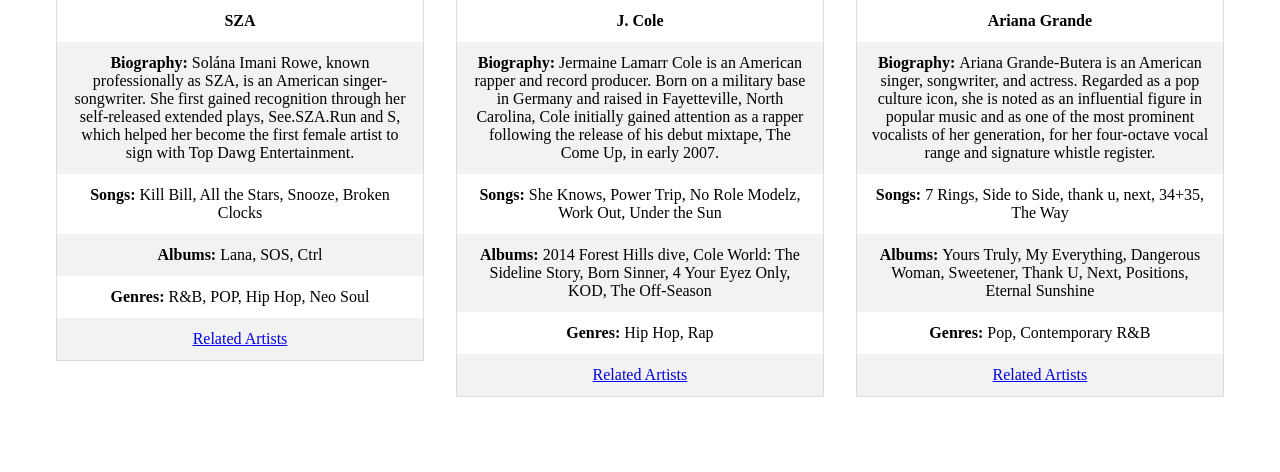
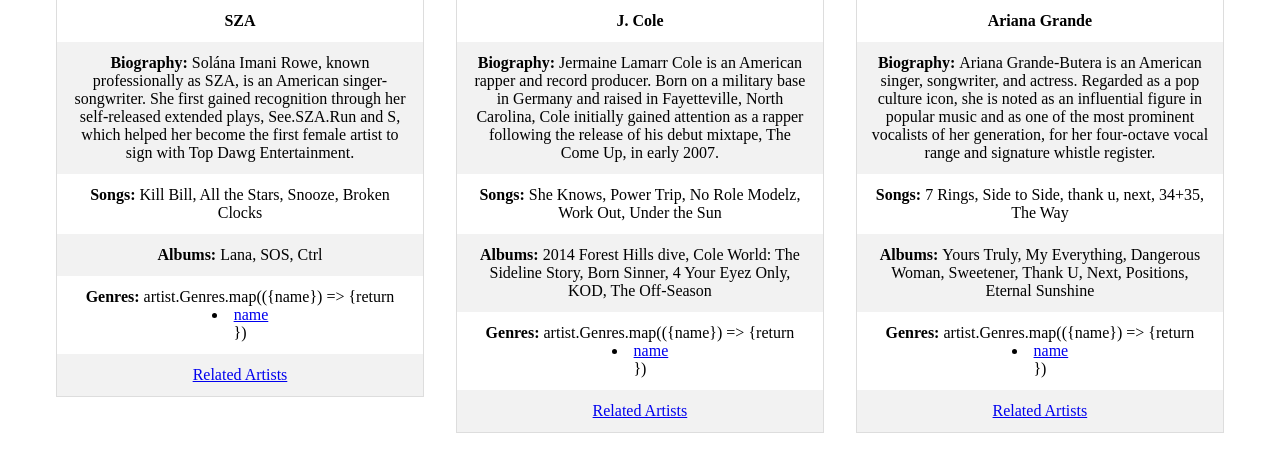
Before and after one commit to Magret7/Music-Recommendations, a Flask app: page / in a window 1280 px wide. Shown: the part 97-569 px from the top of the page. Run offline with Flask 3, Linux system fonts and the light colour scheme.

Commit message:
start implementing links

```diff
--- a/main.py
+++ b/main.py
@@ -11,7 +11,7 @@ artists = [{'name': 'SZA', 'Biography': 'Solána Imani Rowe, known professionall
 
 # Main Componets: name, info, related_Artists, & related_Albums
 genres = [{'name': 'R&B', 'info': 'Rhythm and blues, frequently abbreviated as R&B or R''n''B, is a genre of popular music that originated within African-American communities in the 1940s. The term was originally used by record companies to describe recordings marketed predominantly to African Americans, at a time when "rocking, jazz based music ... [with a] heavy, insistent beat" was becoming more popular', 'related_Artists': ['Usher', 'Byeoncé', 'The Weeked', 'SZA', 'Brent Faiyaz'], 'related_Albums': ['Jaguar II', 'Gemini Rights', 'SOS', 'Channel Orange', 'Confessions']}, \
-          {'name': 'POP', 'info': 'Pop music is an abbreviation of the word "popular". Its a contemporary form of music that appeals to a very wide audience. It often includes a danceable tempo, easy to remember lyrics, and simple notation. Pop music is commonly found on mainstream radio stations and across a range of countries and cultures.', 'related_Artists': ['Ariana Grande', 'Lady Gaga', 'Harry Styles', 'Katy Perry', 'Miley Cyrus'], 'related_Albums': ['Thriller', 'GUTS', 'Teenage Dream', 'Barbie the Album', 'Midnights', 'Lover']}, \
+          {'name': 'Pop', 'info': 'Pop music is an abbreviation of the word "popular". Its a contemporary form of music that appeals to a very wide audience. It often includes a danceable tempo, easy to remember lyrics, and simple notation. Pop music is commonly found on mainstream radio stations and across a range of countries and cultures.', 'related_Artists': ['Ariana Grande', 'Lady Gaga', 'Harry Styles', 'Katy Perry', 'Miley Cyrus'], 'related_Albums': ['Thriller', 'GUTS', 'Teenage Dream', 'Barbie the Album', 'Midnights', 'Lover']}, \
           {'name': 'Hip Hop', 'info': 'Hip-hop or hip hop, also known as rap, and formerly known as disco rap, is a genre of popular music that originated in the early 1970s by African Americans and Caribbean immigrants in the Bronx, a borough of New York City. Hip-hop consist of stylized rhythmic music (usually built around drum beats) that often accompanies rapping, a rhythmic delivery of poetic speech.', 'related_Artists': ['Kanye West', 'Tyler, The Creator', 'Travi$ Scott','Drake', 'J. Cole', 'Lil Baby'], 'related_Albums': ['ASTROWORLD', 'SremmLife', 'Ho, Why Is You Here?', 'Live. Love. ASAP', 'Whack World', 'Whack World']}, \
           {'name': 'Neo Soul', 'info': 'Neo soul (sometimes called progressive soul) is a genre of popular music. Heavily based in soul music, neo soul is distinguished by a less conventional sound than its contemporary R&B counterpart, with incorporated elements ranging from funk, jazz fusion, hip hop, and African music to pop, rock, and electronic music.', 'related_Artists': ['Kali Uchis', 'UMI', 'Alicia Keys', 'Lauryn Hill', 'Erykah Badu'], 'related_Albums': ['A Seat at the Table', 'Blonde', 'Ctrl',  'Isolation']}, \
           {'name': 'Rap', 'info': 'Rap is an artistic form of vocal delivery and emotive expression that incorporates "rhyme, rhythmic speech, and [commonly] street vernacular". The components of rap include "content" (what is being said, e.g., lyrics), "flow" (rhythm, rhyme), and "delivery" (cadence, tone).', 'related_Artists': ['Eminem', 'Nicki Minaj', 'Cardi B', 'Megan Thee Stallion', 'Don Toliver', 'Lil Wayne', 'Lil Durk'], 'related_Albums': ['Live. Love. ASAP', 'A Gift and a Curse', 'For All The Dogs', 'Hood Hottest Princess']}, \
--- a/templates/showArtists.html
+++ b/templates/showArtists.html
@@ -43,7 +43,10 @@
                         </tr>
                         <!-- put hyperlinks for genres to link to genre info (showGenres.html)-->
                         <tr>
-                            <td><b>Genres: </b> {{ artist.Genres | join(', ') }}</td>
+                            <td><b>Genres: </b>
+                                artist.Genres.map(({name}) =>
+                                {return <li><a href="{{url_for('showGenre', genre_name=artist.Genres.name)}}">name</a></li>})
+                            </td>
                         </tr>
                         <tr>
                             <td><a href="{{url_for('relatedArtists', artist_name=artist.name)}}">Related Artists</a> </td>
```
